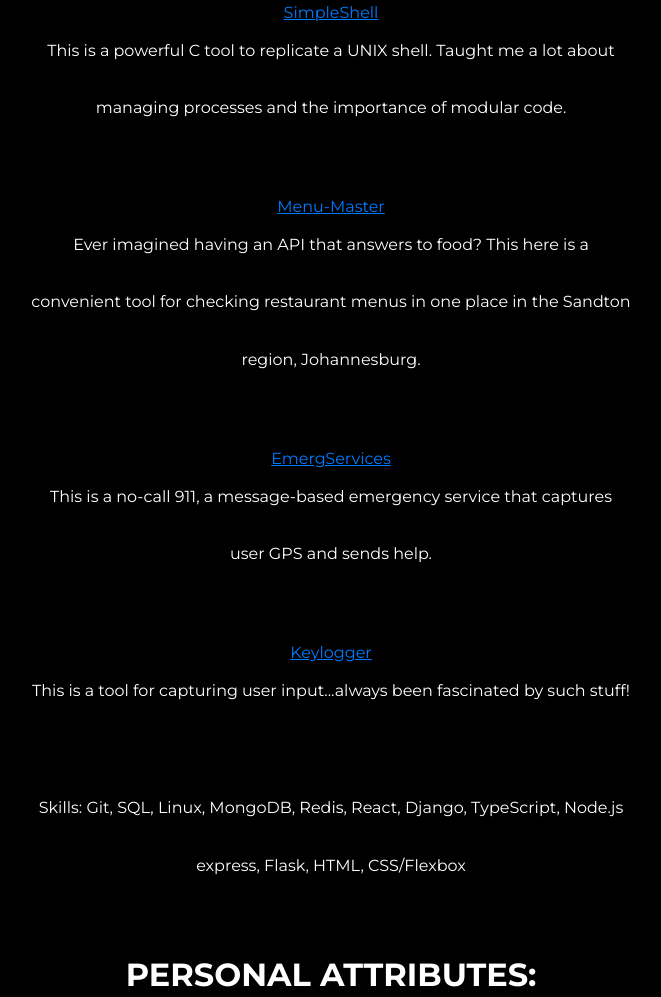
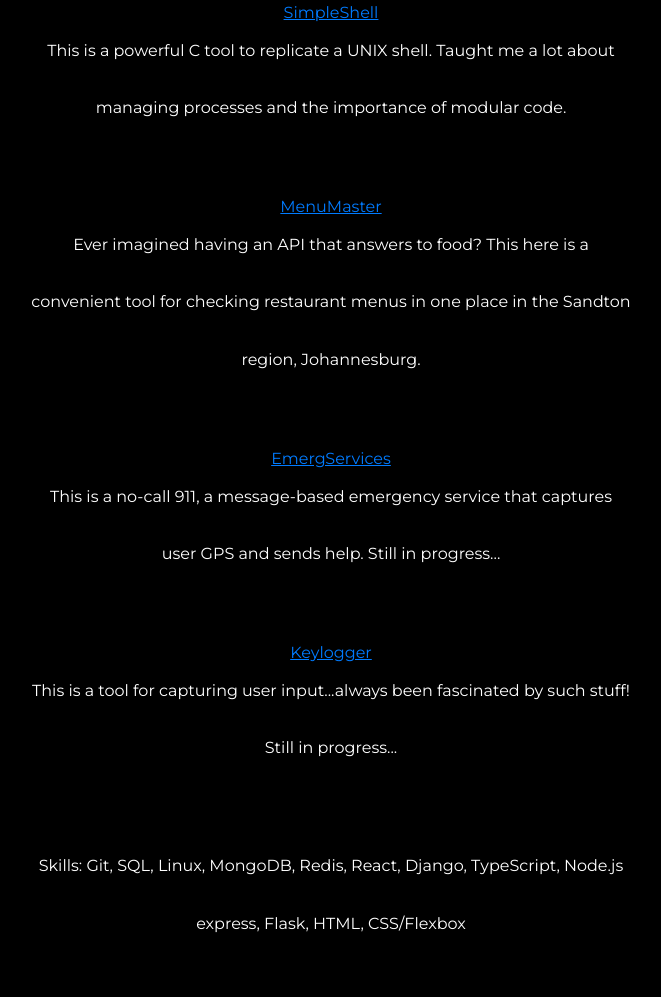
Before and after one commit to Willard-Masara/Portfolio-site, a plain HTML site: page index.html in a window 1280 px wide. Shown: the part 1953-2950 px from the top of the page, without its empty margins (309-970 px from the left). Drawn offline with Linux system fonts and the light colour scheme.

Commit message:
corrected the MenuM name, update on logger,emergs

```diff
--- a/index.html
+++ b/index.html
@@ -45,16 +45,16 @@
                 <p>This is a powerful C tool to replicate a UNIX shell. Taught me a lot about managing processes and the importance of modular code.</p>
             </div>
             <div class="project-item">
-                <a href="https://www.github.com/Willard-Masara/Menu-Master" class="project-link">Menu-Master</a>
+                <a href="https://www.github.com/Willard-Masara/Menu-Master" class="project-link">MenuMaster</a>
                 <p>Ever imagined having an API that answers to food? This here is a convenient tool for checking restaurant menus in one place in the Sandton region, Johannesburg.</p>
             </div>
             <div class="project-item">
                 <a href="https://github.com/Willard-Masara/EmergServices" class="project-link">EmergServices</a>
-                <p>This is a no-call 911, a message-based emergency service that captures user GPS and sends help.</p>
+                <p>This is a no-call 911, a message-based emergency service that captures user GPS and sends help. Still in progress...</p>
             </div>
             <div class="project-item">
                 <a href="https://github.com/Willard-Masara/Keylogger" class="project-link">Keylogger</a>
-                <p>This is a tool for capturing user input...always been fascinated by such stuff!</p>
+                <p>This is a tool for capturing user input...always been fascinated by such stuff! Still in progress...</p>
             </div>
             <p>
                 Skills: Git, SQL, Linux, MongoDB, Redis, React, Django, TypeScript, Node.js express, Flask, HTML, CSS/Flexbox
```
